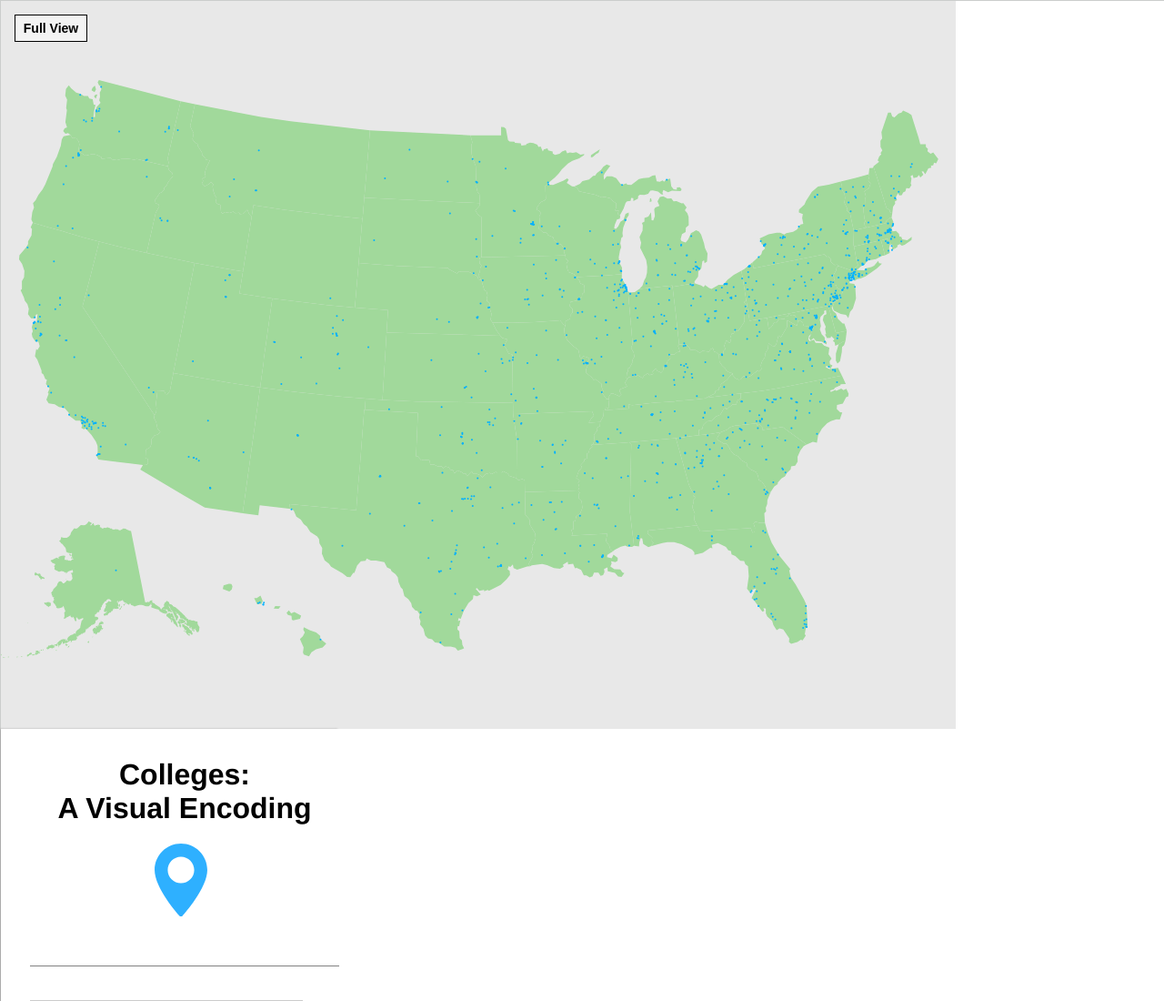
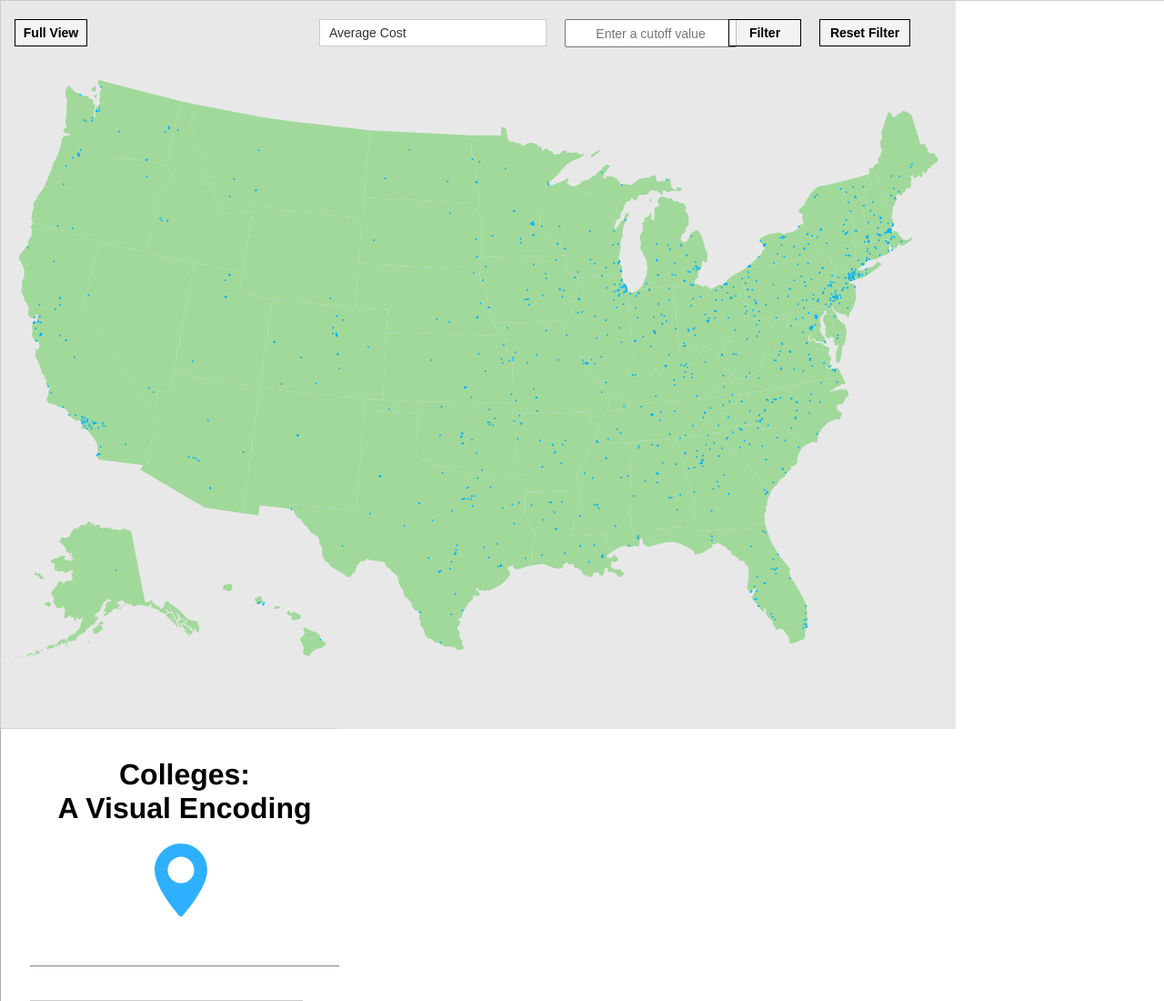
Before and after one commit to fjosufi3/InfoVis-P5, a plain HTML site: page P5/index.html in a window 1280 px wide. Shown: the top 1100 px of the page at 91% size. Drawn offline with nearby package versions, Linux system fonts and the light colour scheme.

Commit message:
Filtering buttons added

```diff
--- a/P5/css/style.css
+++ b/P5/css/style.css
@@ -16,6 +16,10 @@ html {
 body {
     font-family: "Avenir Next", "Helvetica", "sans-serif";
     margin: 0;
+}
+
+input {
+    float:left;
 }
 
 #pin {
@@ -148,8 +152,55 @@ select::-ms-expand {
 #reset {
     position: absolute;
     left: 15px;
+    top: 20px;
+}
+
+#filter_criteria {
+    -webkit-appearance: none;
+    -moz-appearance: none;
+    appearance: none;
+    display: block;
+    width: 100%;
+    max-width: 250px;
+    height: 30px;
+    float: right;
+    margin: 5px 0px;
+    padding: 0px 12px 0px 10px;
+    font-size: 14px;
+    line-height: 1.75;
+    color: #333;
+    background-color: #ffffff;
+    background-image: none;
+    border: 1px solid #cccccc;
+    -ms-word-break: normal;
+    word-break: normal;
+    position: absolute;
+    left: 350px;
     top: 15px;
 }
+
+#cutoff {
+    position: absolute;
+    left: 620px;
+    top: 20px;
+    height: 25px;
+    font-size: 14px;
+    text-align: center;
+}
+
+#filter {
+    position: absolute;
+    left: 800px;
+    top: 20px;
+}
+
+#reset_filter {
+    position: absolute;
+    left: 900px;
+    top: 20px;
+    width: 100px;
+}
+
 button {
     width: 80px;
     height: 30px;
--- a/P5/index.html
+++ b/P5/index.html
@@ -13,6 +13,14 @@
       <div id="left">
           <div id="map">
             <button id="reset">Full View</button>
+            <select id="filter_criteria">
+              <option value="volvo">Average Cost</option>
+              <option value="saab">Median Debt on Graduation</option>
+              <option value="mercedes">Mean Earnings 8 years after Entry</option>
+            </select>
+            <input id="cutoff" placeholder="Enter a cutoff value">
+            <button id="filter">Filter</button>
+            <button id="reset_filter">Reset Filter</button>
           </div>
       </div>
       <div id="right">
--- a/P5/js/main.js
+++ b/P5/js/main.js
@@ -32,25 +32,6 @@ d3.csv("data/colleges.csv", function(param_data) {
         var currMapTrans = [0,0];
         var currMapScale = 1;
 
-        // var brushOffset = geoPathGroupBounds.x - svgBounds.x;
-        // var brushXDomain = [brushOffset, geoPathGroupBounds.width + brushOffset];
-        // // 0 or top whichever is a larger number; bottom or height whichever is smaller
-        // var brushYDomain = [
-        //     (geoPathGroupBounds.top < 0 ? 0 : geoPathGroupBounds.top),
-        //     (geoPathGroupBounds.bottom < this.height ? geoPathGroupBounds.bottom : this.height),
-        // ];
-
-        // var brush = d3.brush()
-        //     .extent([[0, 0], [mapWidth, mapHeight]])
-        //     .on("start", clear)
-            // .on("end", brushend);
-
-        // var dx,
-        //     dy,
-        //     x,
-        //     y;
-
-
         var svg = d3.select("#map")
             .append("svg")
             .attr("width", mapWidth)
@@ -78,10 +59,6 @@ d3.csv("data/colleges.csv", function(param_data) {
                 .style("stroke", "fff")
                 .style("stroke-width","1")
                 .style("fill", "#a1d99b");
-
-
-            // d3.select("g")
-            //   .call(brush)
 
             g.selectAll("circle")
                 .data(param_data)
@@ -120,74 +97,14 @@ d3.csv("data/colleges.csv", function(param_data) {
                     s2 = center.x + 1;
                     transform = bbox(mapWidth, mapHeight, center);
                     d3.select("#pin")
-                      .classed("pin-s", true)
-                    return svg.transition().duration(2000).call(zoom.transform, transform);
+                      .classed("pin-s", true);
+                    svg.transition().duration(2000).call(zoom.transform, transform);
+                    setTimeout(function() {window.scrollTo(0,document.body.scrollHeight);}, 3000)
                 });
-
-            // var svgBounds = svg.node().getBoundingClientRect();
-            // var geoPathGroupBounds = g.node().getBoundingClientRect();
-            // var brushOffset = geoPathGroupBounds.x - svgBounds.x;
-            // var brushXDomain = [brushOffset, geoPathGroupBounds.width + brushOffset];
-            // console.log(brushOffset);
-            // console.log(brushXDomain);
-            // var brushYDomain = [
-            //     (geoPathGroupBounds.top < 0 ? 0 : geoPathGroupBounds.top),
-            //     (geoPathGroupBounds.bottom < mapHeight ? geoPathGroupBounds.bottom : mapHeight),
-            // ];
-            //
-            // brush
-            //   .extent[d3.scaleOrdinal().range(brushXDomain), d3.scaleOrdinal().range(brushYDomain)]
-            //
-            // console.log(brushYDomain);
-            // if (!zooming) {
-            //   d3.select("g")
-            //     .call(brush)
-            // }
         });
 
 
         svg.call(zoom);
-
-        // svg.on("dblclick.zoom", function() {
-        //     svg.transition()
-        //         .duration(750)
-        //         .call( zoom.transform, d3.zoomIdentity);
-        // })
-
-
-        // function brushend() {
-        //   var s = d3.event.selection,
-        //       dx = s[1][0] - s[0][0],
-        //       dy = s[1][1] - s[0][1],
-        //       x = (s[0][0] + s[1][0]) / 2,
-        //       y = (s[0][1] + s[1][1]) / 2;
-        //   // console.log(s);
-        //   // console.log(dx);
-        //   // console.log(dy);
-        //   // console.log(x);
-        //   // console.log(y);
-        //
-        //   console.log(currMapScale);
-        //   console.log(currMapTrans);
-        //
-        //   currMapScale = Math.max(1, Math.min(40, 0.9 / Math.max(dx / mapWidth, dy / mapHeight)));
-        //   currMapTrans = [(mapWidth / 2) - (currMapScale * x), (mapHeight / 2) - (currMapScale * y)];
-        //
-        //   console.log(currMapScale);
-        //   console.log(currMapTrans);
-        //
-        //   svg.transition()
-        //       .duration(750)
-        //       .call(zoom.transform, d3.zoomIdentity.translate(currMapTrans[0], currMapTrans[1]).scale(currMapScale));
-        //
-        //   svg.select(".brush")
-        //       .call(zoom.transform, d3.zoomIdentity.translate(currMapTrans[0], currMapTrans[1]).scale(currMapScale));
-        //
-        //
-        // }
-        //
-        // console.log(currMapScale);
-        // console.log(currMapTrans);
 
         function clear() {
           svg.transition()
@@ -200,19 +117,12 @@ d3.csv("data/colleges.csv", function(param_data) {
         });
 
         function zoomed() {
-            // console.log(d3.event.transform);
-              // currMapScale = d3.event.transform.k;
-              // console.log(currMapScale);
               g
                   .selectAll('path') // To prevent stroke width from scaling
-                  .attr('transform', d3.event.transform)
+                  .attr('transform', d3.event.transform);
               g
                   .selectAll('circle')
                   .attr('transform', d3.event.transform);
-
-              // g
-              //     .selectAll(".brush")
-              //     .attr('transform', d3.event.transform);
         }
     }
 
@@ -321,7 +231,7 @@ d3.csv("data/colleges.csv", function(param_data) {
             .attr("id", "colleges")
             .attr("class", "select");
 
-        d3.select("select")
+        d3.select("#colleges")
             .append("option")
             .attr("value", "")
             .attr("disabled", true)
@@ -399,7 +309,7 @@ d3.csv("data/colleges.csv", function(param_data) {
 
                 d3.select("#map svg").transition().duration(2000).call(zoom.transform, transform);
                 d3.select("#pin")
-                  .classed("pin-s", true)
+                  .classed("pin-s", true);
 
                 setTimeout(function() {window.scrollTo(0,document.body.scrollHeight);}, 3000)
 
@@ -508,7 +418,6 @@ d3.csv("data/colleges.csv", function(param_data) {
 
     // Functions called to initiate vis, init displays the default vis and dynamic selection controls
     // updating the charts based on different selections
-    //init();
     dynamic_selection();
     load_map();
 });
```
